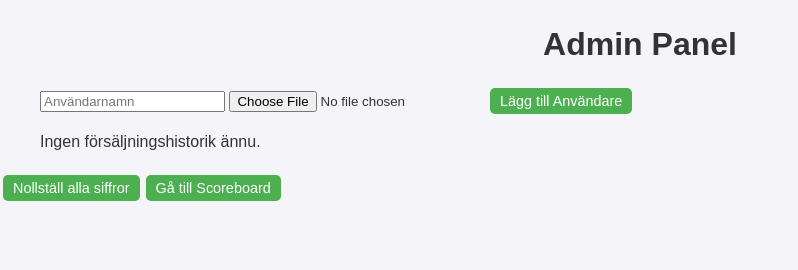
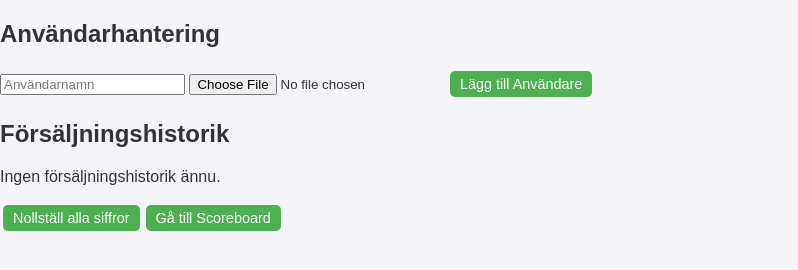
Before and after one commit to Yassia101/THScore, a plain HTML site: page admin.html in a window 1280 px wide. Shown: the whole page, without its empty margins (0-798 px from the left). Drawn offline with Linux system fonts and the light colour scheme.

Commit message:
Update admin.html

```diff
--- a/admin.html
+++ b/admin.html
@@ -7,21 +7,22 @@
   <link rel="stylesheet" href="style.css">
 </head>
 <body>
-  <div class="container">
-    <h1>Admin Panel</h1>
+  <div id="admin-container">
+  <div id="admin-users-container">
+    <h2>Användarhantering</h2>
     <div class="admin-form">
       <input type="text" id="new-user" placeholder="Användarnamn">
       <input type="file" id="avatar-upload" accept="image/*">
       <button id="add-user-btn">Lägg till Användare</button>
     </div>
     <div id="admin-users" class="admin-users"></div>
-
-    <div id="sales-report">
-  <h3>Försäljningsrapport</h3>
-  <!-- Rapporten genereras dynamiskt här -->
+  </div>
+  <div id="sales-report-container">
+    <h2>Försäljningshistorik</h2>
+    <div id="sales-report"></div>
+  </div>
 </div>
 
-  </div>
   <script src="app.js"></script>
 
 
```
